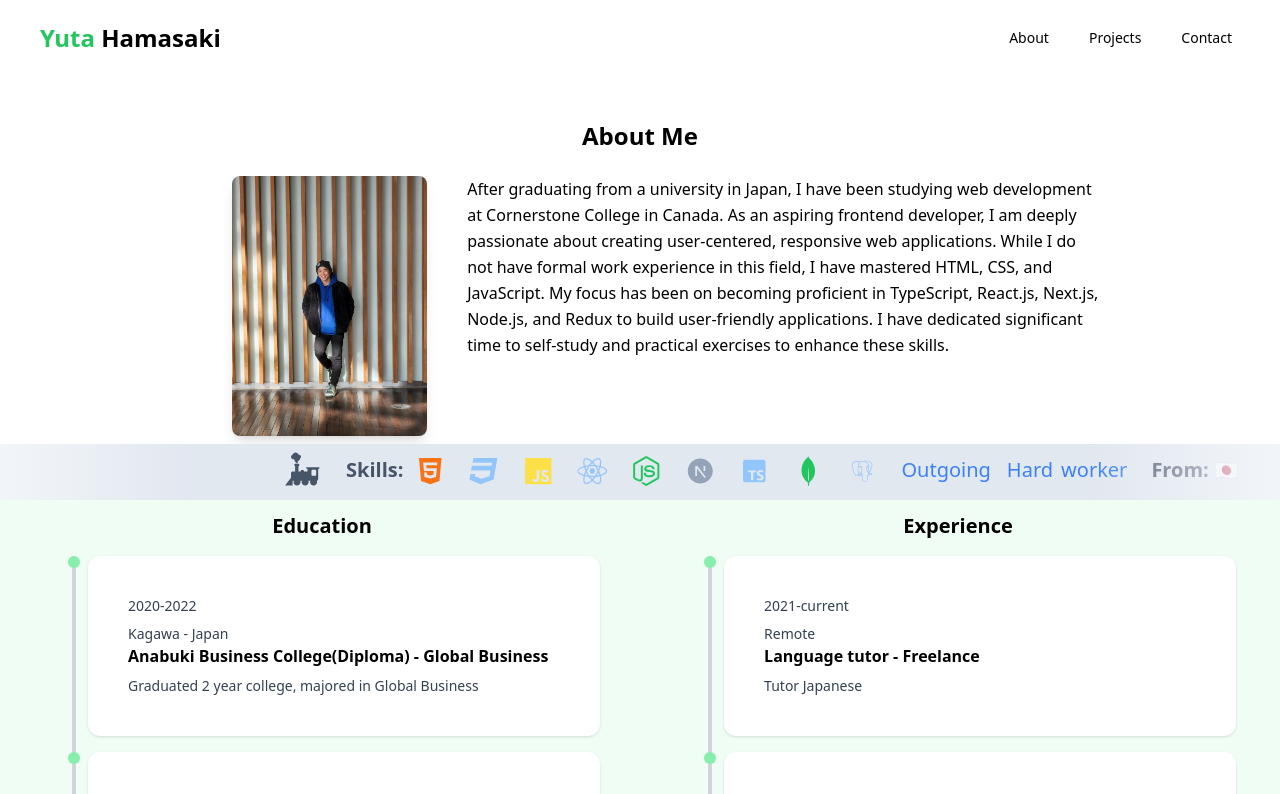
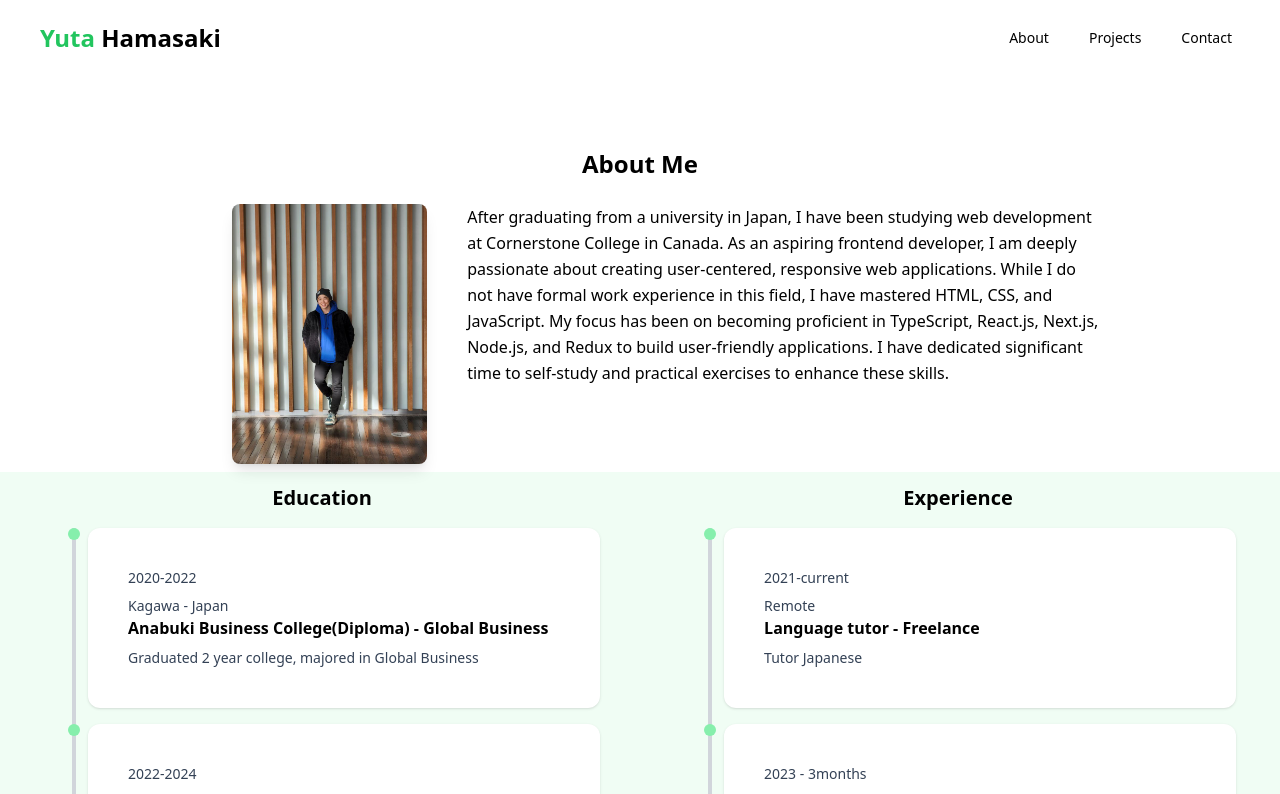
Before and after one commit to yuta-hamasaki/portfolio-new, a Next.js app: page /about in a window 1280 px wide. Shown: the top 794 px of the page. Built offline with nearby package versions, Linux system fonts and the light colour scheme.

Commit message:
Changed UI

```diff
--- a/app/about/page.tsx
+++ b/app/about/page.tsx
@@ -1,8 +1,7 @@
-import Image from 'next/image';
+
 import Header from '../components/Header';
 import History from '../components/History';
 import About from '../components/About'
-import MidSection from '../components/MidSection';
 
 const page = () => {
   return (
@@ -12,7 +11,6 @@ const page = () => {
         <div className="mt-20 md:px-36 px-5">
         <About/>
         </div>
-        <MidSection/>
         <div className='bg-green-50'>
           <History />
         </div>
--- a/app/components/About.tsx
+++ b/app/components/About.tsx
@@ -7,7 +7,7 @@ import Link from 'next/link';
 const About = () => {
   const pathname = usePathname();
   return (
-    <div>
+    <div className='pt-7'>
       <div className="flex justify-center flex-col" id="about">
           <h2 className="font-bold text-2xl text-center mb-4">About Me</h2>
           <div className="flex md:flex-row flex-col md:items-start items-center justify-center p-2">
--- a/app/components/Header.tsx
+++ b/app/components/Header.tsx
@@ -15,7 +15,7 @@ const Header = () => {
       initial={{ y: -20, opacity: 0 }}
       whileInView={{ y: 0, opacity: 1 }}
       transition={{ type: "spring", duration: 0.4 }}
-      className="py-5 px-10 flex justify-between items-center fixed w-full z-50 md:bg-transparent bg-white md:shadow-none shadow-sm"
+      className="py-5 px-10 flex justify-between items-center fixed w-full z-50 md:bg-transparent bg-white md:shadow-none shadow-s backdrop-blur"
     >
       <div>
         <h1 className="text-2xl font-extrabold text-green-500">
--- a/app/components/MidSection.tsx
+++ /dev/null
@@ -1,67 +0,0 @@
-import { IoLogoJavascript } from "react-icons/io5";
-import { FaReact, FaNodeJs, FaHtml5, FaCss3 } from "react-icons/fa";
-import { RiNextjsFill } from "react-icons/ri";
-import { BiLogoTypescript } from "react-icons/bi";
-import { SiMongodb } from "react-icons/si";
-import { DiPostgresql } from "react-icons/di";
-import { WiTrain } from "react-icons/wi";
-
-const MidSection = () => {
-  interface mid {
-    from: string;
-    base: string;
-    projects: string;
-    experiense: number;
-  }
-
-  const mid: mid[] = [
-    {
-      from: "🇯🇵",
-      base: "🇨🇦",
-      projects: "3",
-      experiense: 1,
-    },
-  ];
-
-  return (
-      <div className="relative w-auto bg-slate-200 flex flex-row justify-center overflow-hidden">
-        <div className="w-auto flex flex-row py-1 space-x-15 animate-loop-scroll" aria-hidden="true">
-          {mid.map((m, key) => {
-            return (
-              <div key={key} className="flex flex-row" id="midsection">
-                <h3 className="text-5xl px-5 font-bold text-slate-600 transform scale-x-[-1]"><WiTrain /></h3>
-                <h3 className="text-xl pt-2 font-bold text-slate-600">Skills:</h3>
-                <h3 className="text-3xl py-2 px-3 text-orange-500"><FaHtml5 /></h3>
-                <h3 className="text-3xl py-2 px-3 text-blue-300"><FaCss3 /></h3>
-                <h3 className="text-3xl py-2 px-3 text-yellow-300"><IoLogoJavascript /></h3>
-                <h3 className="text-3xl py-2 px-3 text-blue-300"><FaReact /></h3>
-                <h3 className="text-3xl py-2 px-3 text-green-500"><FaNodeJs /></h3>
-                <h3 className="text-3xl py-2 px-3 text-slate-400"><RiNextjsFill /></h3>
-                <h3 className="text-3xl py-2 px-3 text-blue-300"><BiLogoTypescript /></h3>
-                <h3 className="text-3xl py-2 px-3 text-green-500"><SiMongodb /></h3>
-                <h3 className="text-3xl py-2 px-3 text-blue-300"><DiPostgresql /></h3>
-
-                <h3 className="text-xl py-2 px-3 text-blue-500">Outgoing</h3>
-                <h3 className="text-xl py-2 px-1 text-blue-500 flex row">Hard</h3>
-                <h3 className="text-xl py-2 px-1 text-blue-500 flex row"> worker</h3>
-              </div>
-            );
-          })}
-          {mid.map((m, key) => {
-            return (
-              <div key={key} className="flex flex-row whitespace-nowrap">
-                <h3 className="text-xl py-2 px-5 font-bold text-slate-600">From: {m.from}</h3>
-                <h3 className="text-xl py-2 px-5 font-bold text-slate-600">Based in: {m.base}</h3>
-                <h3 className="text-xl py-2 px-5 font-bold text-slate-600">Projects: <span className="text-green-500">{m.projects}</span>+</h3>
-                <h3 className="text-xl py-2 px-5 font-bold text-slate-600">Experience: <span className="text-blue-300">{m.experiense}</span> Year+</h3>
-              </div>
-            );
-          })}
-        </div>
-        <div className="absolute top-0 bottom-0 left-0 md:w-48 w-36 bg-gradient-to-r from-slate-100 to-transparent pointer-events-none" />
-        <div className="absolute top-0 bottom-0 right-0 md:w-48 w-36 bg-gradient-to-l from-slate-100 to-transparent pointer-events-none" />
-      </div>
-  );
-};
-
-export default MidSection;
--- a/app/components/Project.tsx
+++ b/app/components/Project.tsx
@@ -8,8 +8,7 @@ import { useState } from "react";
 
 const Project = () => {
   const projects = [
-    { category: "personal", title: "Spreaky", imageSrc: Logo, link: "https://spreaky.com", imageAlt: "spreaky", description: "This is a web service for English speaking test. I made it with React, Firebase, OpenAI API, and Stripe API", detail: "/projects/spreaky", stacks: ["React","Javascript", "Firebase", "StripeAPI", "OpenAI API"] },
-    { category: "company", title: "Zen eats", description: "This is a website to find vegetarian food restaurants in Japan. I made it with Node.js(Express), Ejs, and MongoDB", link: "https://github.com/yuta-hamasaki/ve-go", imageSrc: Zen, imageAlt: "zen-eats", detail: "/projects/zeneats", stacks: ["Node.js (Express)", "Ejs", "MongoDB"] },
+    { category: "team", title: "Zen eats", description: "This is a website to find vegetarian food restaurants in Japan. I made it with Node.js(Express), Ejs, and MongoDB", link: "https://github.com/yuta-hamasaki/ve-go", imageSrc: Zen, imageAlt: "zen-eats", detail: "/projects/zeneats", stacks: ["Node.js (Express)", "Ejs", "MongoDB"] },
     { category: "personal", title: "My Portfolio", description: "This is my portfolio-site made with Next.js, Typescript, TailwindCSS and Email.js", link: "https://yutahamasaki.vercel.app", imageSrc: myportfolio, imageAlt: "zen-eats", detail: "/projects/portfolio", stacks: ["Next.js", "Typescript", "TailwindCSS"] }
   ];
   const [category, setCategory] = useState('all');
@@ -29,8 +28,8 @@ const Project = () => {
           <button onClick={() => handleCategoryChange('personal')} className={`p-2 md:p-3 rounded-xl shadow-md mb-2 md:mb-0 mr-2 text-gray-700 font-semibold text-xs transition duration-500 hover:scale-110 ${category === 'personal' ? 'bg-green-500 text-white' : 'bg-white'}`}>
             Personal
           </button>
-          <button onClick={() => handleCategoryChange('company')} className={`p-2 md:p-3 rounded-xl shadow-md mb-2 md:mb-0 mr-2 text-gray-700 font-semibold text-xs transition duration-500 hover:scale-110 ${category === 'company' ? 'bg-green-500 text-white' : 'bg-white'}`}>
-            Company
+          <button onClick={() => handleCategoryChange('team')} className={`p-2 md:p-3 rounded-xl shadow-md mb-2 md:mb-0 mr-2 text-gray-700 font-semibold text-xs transition duration-500 hover:scale-110 ${category === 'team' ? 'bg-green-500 text-white' : 'bg-white'}`}>
+            Team
           </button>
         </div>
         <div className="flex flex-wrap items-center justify-center ">
--- a/app/page.tsx
+++ b/app/page.tsx
@@ -3,7 +3,6 @@ import dynamic from 'next/dynamic';
 import Hero from "./components/Hero"
 const Project = dynamic(() => import("./components/Project"), { ssr: false });
 const Header = dynamic(() => import("./components/Header"), { ssr: false });
-const MidSection = dynamic(() => import("./components/MidSection"), { ssr: false });
 const About = dynamic(() => import("./components/About"), { ssr: false });
 const Contact = dynamic(() => import("./components/Contact"), { ssr: false });
 const ScrollBar = dynamic(() => import("./components/ScrollBar"), { ssr: false });
@@ -46,24 +45,8 @@ export default function Home() {
       }
       <ScrollBar/>
         <Hero/>
-        <MidSection/>
-        <svg data-name="Layer 1" xmlns="http://www.w3.org/2000/svg" viewBox="0 0 1200 120" preserveAspectRatio="none">
-        <rect x="1200" height="3.6"></rect>
-        <rect height="3.6"></rect>
-        <path d="M0,0V3.6H580.08c11,0,19.92,5.09,19.92,13.2,0-8.14,8.88-13.2,19.92-13.2H1200V0Z" className="fill-slate-200"></path>
-        </svg>
         <About/>
-        {/* top */}
-        <div className='bg-green-100'>
-        <svg data-name="Layer 1" xmlns="http://www.w3.org/2000/svg" viewBox="0 0 1200 120" preserveAspectRatio="none">
-        <path d="M1200 120L0 16.48 0 0 1200 0 1200 120z" className="fill-white"></path>
-        </svg>
-        </div>
         <Project/>
-            {/* buttom */}
-          <svg data-name="Layer 1" xmlns="http://www.w3.org/2000/svg" viewBox="0 0 1200 120" preserveAspectRatio="none">
-            <path d="M321.39,56.44c58-10.79,114.16-30.13,172-41.86,82.39-16.72,168.19-17.73,250.45-.39C823.78,31,906.67,72,985.66,92.83c70.05,18.48,146.53,26.09,214.34,3V0H0V27.35A600.21,600.21,0,0,0,321.39,56.44Z" className="fill-green-100"></path>
-          </svg>
         <Contact/>
         <Footer/>
 
--- a/app/projects/spreaky/page.tsx
+++ /dev/null
@@ -1,41 +0,0 @@
-import React from 'react';
-import ShowCase from '../ShowCase';
-import SpreakyImg from "../../components/spreakyhome.png";
-
-const Page: React.FC = () => {
-  const showCaseData = {
-    title: "Spreaky",
-    imageSrc: SpreakyImg,
-    link: "https://spreaky.com",
-    imageAlt: "spreaky",
-    description: "This is a web service for English speaking test. I made it with React, Firebase, OpenAI API, and Stripe API",
-    detail: "/spreaky",
-    videoLink: "https://www.youtube.com/embed/FPgGqqVrt0o",
-    gitLink: "",
-    stacks:[
-        'React',
-        'CSS',
-        'Firebase',
-        'Stripe API',
-        'OpenAI API'
-    ],
-    // pageImg:"http://localhost:3000/_next/image?url=%2F_next%2Fstatic%2Fmedia%2FSpreaky.f735e0df.png&w=3840&q=75"
-  };
-
-  return (
-    <div>
-      <ShowCase
-        imagePath={showCaseData.imageSrc}
-        title={showCaseData.title}
-        description={showCaseData.description}
-        link={showCaseData.link}
-        videoLink={showCaseData.videoLink}
-        stacks={showCaseData.stacks}
-        gitLink = {showCaseData.gitLink}
-        // pageImg = {showCaseData.pageImg}
-      />
-    </div>
-  );
-};
-
-export default Page;
```
